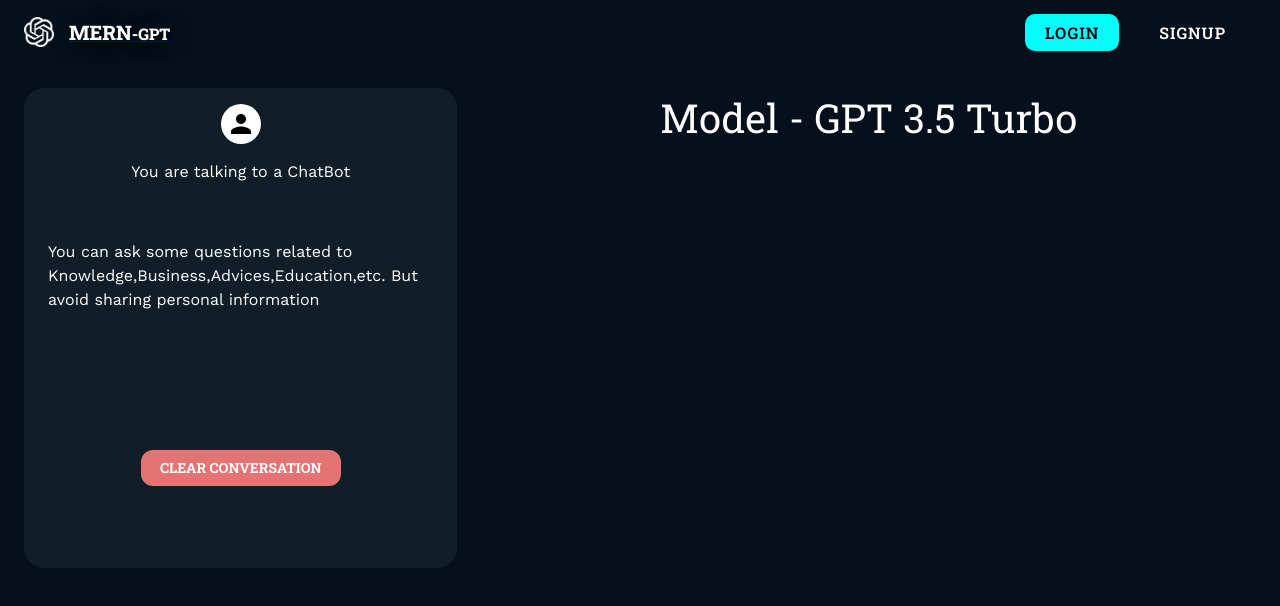
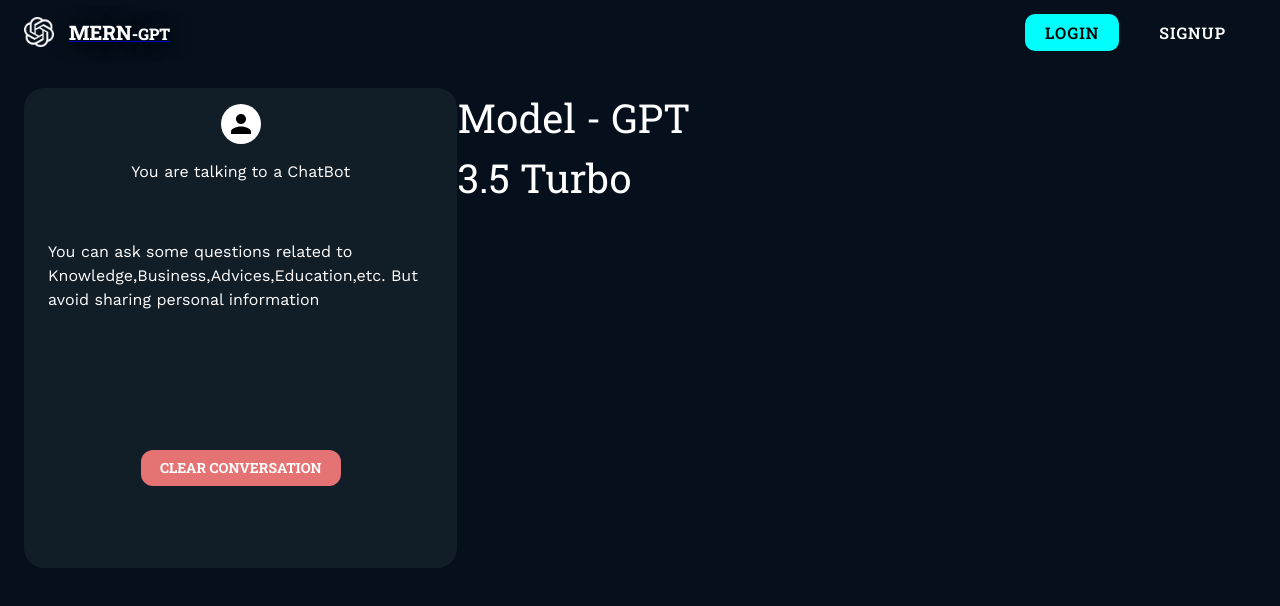
Before and after one commit to bansalpratham/AI-ChatBot, a React (Vite) app in the folder frontend/: page /chat in a window 1280 px wide. Shown: the top 606 px of the page. Built offline with nearby package versions, Linux system fonts and the light colour scheme; no server answers.

Commit message:
feat: add scrollable container for chat messages in Chat component

```diff
--- a/frontend/src/pages/Chat.tsx
+++ b/frontend/src/pages/Chat.tsx
@@ -54,6 +54,9 @@
               <Typography sx={{fontSize:"40px",color:"white",mb:2,mx:"auto"}}>
                   Model - GPT 3.5 Turbo
               </Typography>
+              <Box sx={{width:"100%",height:"60vh",borderRadius:3,mx:'auto',display:'flex',flexDirection:"column",overflow:'scroll',overflowX:"hidden",scrollBehavior:"smooth"}} >
+
+              </Box>
       </Box>
     </Box>
   )
```
